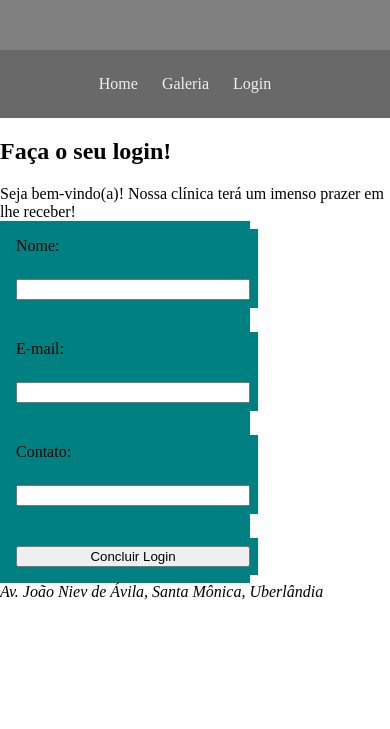
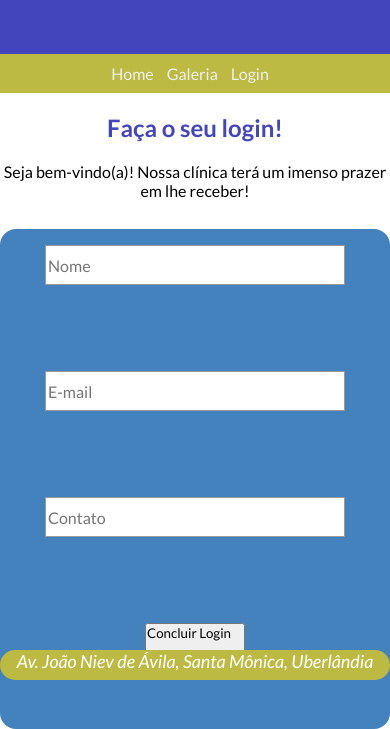
Before and after one commit to eve11yn/new, a plain HTML site: page login.html in a window 390 px wide. Shown: the part 164-893 px from the top of the page. Before the commit the page ends 844 px from the top, so only its background shows below. Drawn offline with Linux system fonts and the light colour scheme.

Commit message:
Add files via upload

```diff
--- a/login.html
+++ b/login.html
@@ -20,23 +20,23 @@
 
     </nav>
     <main>
-        <h2 class="form-tit">Faça o seu login!</h2>
-        <p class="text"> Seja bem-vindo(a)! Nossa clínica terá um imenso prazer em lhe receber! </p>
+        <h2 class="form-tit" style="text-align: center;">Faça o seu login!</h2>
+        <p class="text" style="text-align: center;"> Seja bem-vindo(a)! Nossa clínica terá um imenso prazer em lhe receber! </p> <br>
         <form action="página-Clínica-ABC" method="post">
             <div class="div-1">
-                <div>
-                <label for="nome">Nome:</label>
-                <input type="text">
+                <div class="login">
+
+                <input type="text" placeholder="Nome">
                 </div>
 
                 <div>
-                <label for="email">E-mail:</label>
-                <input type="email">
+
+                <input type="email" placeholder="E-mail">
                 </div>
 
                 <div>
-                <label for="tel"> Contato:</label>
-                <input type="tel">
+
+                <input type="tel" placeholder="Contato" >
                 </div>
 
                 <div>
--- a/style1.css
+++ b/style1.css
@@ -1,16 +1,17 @@
 *{
     margin: 0;
     box-sizing: border-box;
+    font-family: Lato;
 
 }
 header{
-    background-color: gray;
+    background-color: #4345BC;
     color: white;
     text-align: center;
     padding: 70px;
 }
 nav{
-    background-color: dimgray;
+    background-color: #BCBA43;
     padding: 25px;
     text-align: center;
 }
@@ -21,26 +22,133 @@ a{
   text-decoration: none;
 }
 
+a:hover{
+    color: #BCBA43 ;
+    background-color: white;
+    padding: 30px;
+}
 
 main h2{
     padding-top: 20px;
     padding-bottom: 20px;
+    color: #4345BC;
 }
 
-div {
+main div{
+    display: flex;
+    flex-direction: row;
+    flex-wrap: wrap;
+    justify-content: space-between;
+}
 
-    width: 250px;
-    background-color: teal;
-    gap: 24px;
-    display: flex;
-    flex-direction: column;
-    padding: 8px;
+main div img{
+    width: 260px;
+    height: 260px;
+    flex-grow: 4;
+    margin: 10px;
+    margin-bottom: 10px;
+}
+
+.text{
+    margin-bottom: 10px;
+}
+form .div-1{
+    margin: 0 auto;
+    width: 400px;
+    padding: 1em;
+    border-radius: 1em;
+    background-color: #4382BC;
+}
+
+form div + div{
+    margin-top: 1em;
+}
+
+
+input, textarea{
+    font: 1em lato;
+    width: 300px;
+    height: 40px;
+    -moz-box-sizing: border-box;
+    box-sizing: border-box;
+    border: 1px solid #999;
 
 }
 
-.img1{
-    width: 100%;
-    height: auto;
-    border-radius: 8px;
+
+textarea{
+   height: 5em;
 
 }
+input:hover, textarea:hover{
+    border: 2px solid #BCBA43;
+}
+
+button{
+    display: flex;
+    flex: 50%;
+}
+@media (max-width: 600px){
+
+    nav{
+        background-color:#BCBA43;
+        padding: 10px;
+        text-align: center;
+    }
+
+    a{
+      padding-right: 10px;
+      color: rgb(240, 240, 240);
+      text-decoration: none;
+    }
+    a:hover{
+        padding: 15px;
+    }
+    form .div-1{
+        margin: 0 auto;
+        width: 100%;
+        height: 500px;
+        display: flex;
+        justify-content: center;
+    }
+    button{
+       clear: both;
+       padding: 0;
+       margin: 0;
+       width: 100px;
+       height: 40%;
+
+    }
+
+footer{
+    display: flex;
+    justify-content: center;
+    bottom: 0;
+    left: 0;
+    margin-top: 50px ;
+    position: fixed;
+    width: 100%;
+    background-color: #BCBA43;
+    height: 10px;
+    color: white;
+    border-radius: 30px;
+    font-size: 18px;
+
+}
+    }
+
+
+
+footer{
+    display: flex;
+    justify-content: center;
+    bottom: 0;
+    left: 0;
+    position: fixed;
+    width: 100%;
+    background-color: #BCBA43;
+    height: 30px;
+    color: white;
+    border-radius: 30px;
+    font-size: 18px;
+}
```
Also changed, not shown: galeria.html (+8 -1 lines), index.html (+7 -3 lines).
